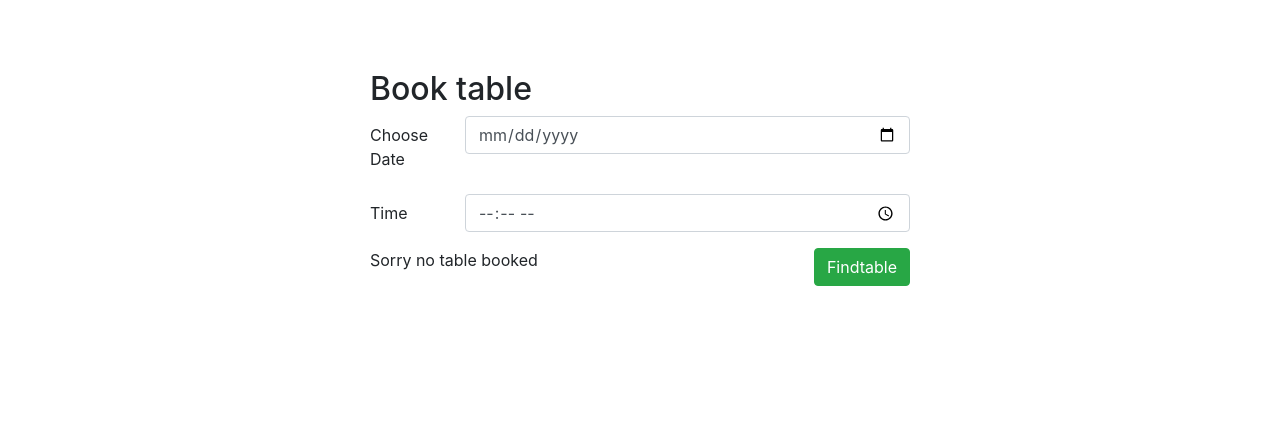
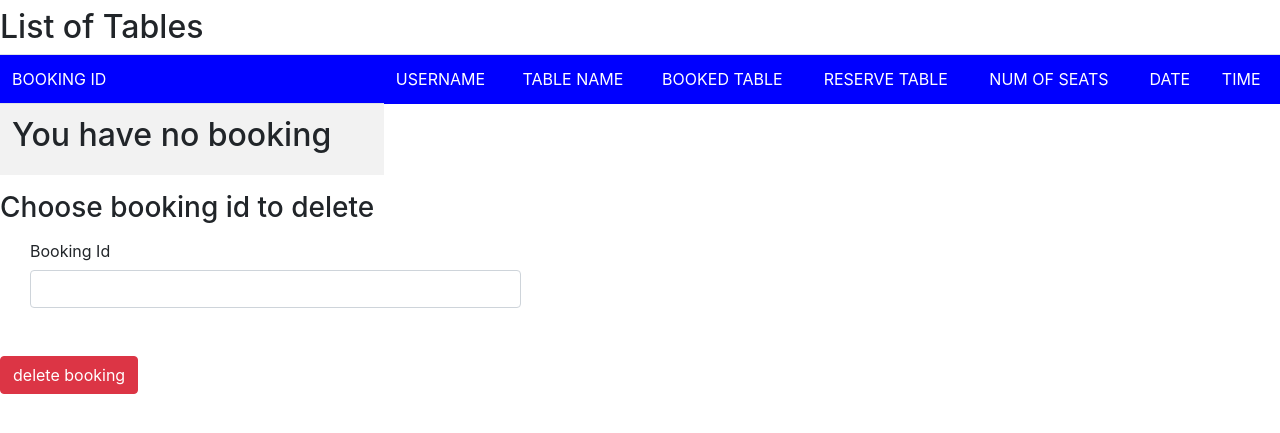
Before and after one commit to Tamirucode/fsf_hi_django, a Django app: page /mybookings in a window 1280 px wide. Shown: the part 56-489 px from the top of the page. Run offline with Django 3.2, Linux system fonts and the light colour scheme; a user stored in the database is signed in; data that the repository does not hold is empty; some libraries are stand-ins or nearby versions.

```diff
--- a/my_djanjo_p/my_djanjo_p/urls.py
+++ b/my_djanjo_p/my_djanjo_p/urls.py
@@ -8,7 +8,7 @@ urlpatterns = [
     path('', views.home, name="home"),
     path('findtable', views.findtable, name="findtable"),
     path('bookings', views.bookings, name="bookings"),
-    path('cancellings', views.cancellings, name="cancellings"),
+    path('deleting', views.deleting, name="deleting"),
     path('mybookings', views.mybookings, name="mybookings"),
     path('signup', views.signup, name="signup"),
     path('signin', views.signin, name="signin"),
--- a/my_djanjo_p/tam/templates/tam/book_list.html
+++ b/my_djanjo_p/tam/templates/tam/book_list.html
@@ -7,46 +7,54 @@
         <td>BOOKING ID</td>
         <td>USERNAME</td>
         <td>TABLE NAME</td>
-        <td>TABLE NUMBER </td>
+        <td>BOOKED TABLE </td>
+        <td>RESERVE TABLE</td>
         <td>NUM OF SEATS</td>
         <td>DATE</td>
         <td>TIME</td>
-        <td>STATUS</td>
+
     </thead>
 
     {% for row in book_list %}
     <tr>
+        {% if table.booked %}
+        <td><h3>you have already book {{book.reservt}}</h3></td>
+        <td><h3>Date of booking:{{book.date}}</h3></td>
+        <td><h3>Time of booking:{{book.time}}</h3></td>
+        {% endif %}
         <td>{{row.id}}</td>
         <td>{{row.name}}</td>
         <td>{{row.table_name}}</td>
-        <td>{row.table_number}</td>
+        <td>{{row.reservt}}</td>
+        <td>{{row.bkt}}</td>
         <td>{{row.nos}}</td>
         <td>{{row.date}}</td>
         <td>{{row.time}}</td>
-        <td>{{row.status}}</td>
-
 
     </tr>
+    {% empty %}
+   <tr><td> <h2>You have no booking</h2></td></tr>
+
     {% endfor %}
 </table>
-<form action="{% url 'cancellings' %}" method="post">
-    <h3>Choose table to cancel</h3>
+<form action="{% url 'deleting' %}" method="post">
+    <h3>Choose booking id to delete </h3>
     {% csrf_token %}
     <div class="col-auto">
-        <label for="example-email-input" class="col-2 col-form-label">Table ID</label>
+        <label for="example-email-input" class="col-2 col-form-label">Booking Id</label>
         <div class="col-5">
-            <input name='table_id' class="form-control" type="number" id="example-email-input">
+            <input name='table_id' class="form-control" type="number" id="example-email-input" required>
         </div>
     </div>
 
     <br>
     <br>
     <div class="pull-right">
-        <button type="submit" class="btn btn-danger float-left">Cancel table</button>
+        <button type="submit" class="btn btn-danger float-left">delete booking</button>
     </div>
 
 
-    {{error}}
+
 
 </form>
 
--- a/my_djanjo_p/tam/templates/tam/booking.html
+++ b/my_djanjo_p/tam/templates/tam/bookings.html
@@ -27,10 +27,10 @@
                 <div class="modal-body">
                     <ul class="list-group list-group-flush">
                         <li class="list-group-item"><b>Table Name:</b> {{book.table_name}}</li>
-                        <li class="list-group-item"><b>Table Number:</b> {{book.table_number}}</li>
+                        <li class="list-group-item"><b>Reserve Table:</b> {{book.reservt}}</li>
+                        <li class="list-group-item"><b>Booked Table:</b> {{book.bkt}}</li>
                         <li class="list-group-item"><b>Number of seats:</b> {{book.nos}}</li>
-
-                        <li class="list-group-item"><b>Date:</b> {{book.date}}</li>
+                       <li class="list-group-item"><b>Date:</b> {{book.date}}</li>
                         <li class="list-group-item"><b>Time:</b> {{book.time}}</li>
                     </ul>
 
--- a/my_djanjo_p/tam/templates/tam/success.html
+++ b/my_djanjo_p/tam/templates/tam/success.html
@@ -6,11 +6,10 @@
         <div class="col-sm-6 mx-auto" style="margin-top: 70px">
             <form action="{% url 'signout' %}" method="post">
                 {% csrf_token %}
-                {{user}} successful login! {{id}}
+               <h1> {{user}} successful login! {{id}}</h1>
 
 
-
-            </form>
+               </form>
         </div>
     </div>
 
--- a/my_djanjo_p/tam/views.py
+++ b/my_djanjo_p/tam/views.py
@@ -26,7 +26,7 @@ def findtable(request):
 
         date = request.POST.get('date')
         time = request.POST.get('time')
-        table_number = request.POST.get('nost')
+        reservt = request.POST.get('reservt')
         table_list = Table.objects.filter(
              date=date,)
         if table_list:
@@ -44,30 +44,30 @@ def bookings(request):
     context = {}
     if request.method == 'POST':
         id_table = request.POST.get('table_id')
-        number_seats = request.POST.get('nos')
-        table_number=request.POST.get('table_number')
+        reservt = request.POST.get('reservt')
+
         table = Table.objects.get(id=id_table)
         if table:
-            if table.reservt > table_number:
+            if table.reservt > int(bkt):
                 table_name = table.table_name
-                nos = table.nos
                 date = table.date
+                booked_table= table.booked_table
                 time = table.time
                 username = request.user.username
                 email = request.user.email
                 user_id = request.user.id
-                x = table.reservt - table_number
+                x = table.reservt - booked_table
                 Table.objects.filter(id=id_table).update(reservt=x)
-                book = Book.objects.create( name=username, email=email, id_table=table_id, user_id=id_user,
-                                            table_name=table_name,
-                                           nos=nos, date=date, time=time, status='BOOKED')
+                book = Book.objects.create(name=username, email=email, tableid=id_table, userid=user_id,
+                                            table_name=table_name, reservt=reservt, booked_table=booked_table,
+                                           nos=nos, date=date, time=time)
 
 
                 book.save()
 
                 return render(request, 'tam/bookings.html', locals())
             else:
-                context["error"] = "Sorry you select unavilable table"
+                context["error"] = "Sorry table is fullybooked"
                 return render(request, 'tam/findtable.html', context)
 
     else:
@@ -75,7 +75,7 @@ def bookings(request):
 
 
 @login_required(login_url='signin')
-def cancellings(request):
+def deleting(request):
     context = {}
     if request.method == 'POST':
         id_table= request.POST.get('table_id')
@@ -84,12 +84,12 @@ def cancellings(request):
         try:
             book = Book.objects.get(id=id_table)
             table = Table.objects.get(id=book.tableid)
-            x = table.reservt + book.table_number
+            x = table.reservt + book.booked_table
             Table.objects.filter(id=book.tableid).update(reservt=x)
             # nos_r = book.nos - seats_r
-            Book.objects.filter(id=id_table).update(status='CANCELLED')
-            Book.objects.filter(id=id_table).update(table_number=0)
-            return redirect(mybookings)
+            Book.objects.filter(id=id_table).delete()
+            Book.objects.filter(id=id_table).update(booked_table=0)
+            return redirect('mybookings')
         except Book.DoesNotExist:
             context["error"] = "Sorry You have not booked that table"
             return render(request, 'tam/error.html', context)
@@ -106,7 +106,7 @@ def mybookings(request, new={}):
         return render(request, 'tam/book_list.html', locals())
     else:
         context["error"] = "Sorry no table booked"
-        return render(request, 'tam/findtable.html', context)
+        return render(request, 'tam/book_list.html', context)
 
 
 def signup(request):
```
Also changed, not shown: my_djanjo_p/tam/models.py (+4 -9 lines), my_djanjo_p/tam/templates/tam/table_list.html (+13 -7 lines), my_djanjo_p/db.sqlite3, my_djanjo_p/tam/migrations/0006_remove_book_status.py (added), my_djanjo_p/tam/migrations/0007_auto_20230614_1737.py (added), my_djanjo_p/tam/migrations/0008_auto_20230614_2112.py (added), my_djanjo_p/tam/migrations/0009_alter_book_bkt.py (added), my_djanjo_p/tam/migrations/0010_alter_table_bkt.py (added), my_djanjo_p/tam/migrations/0011_auto_20230615_0507.py (added).
